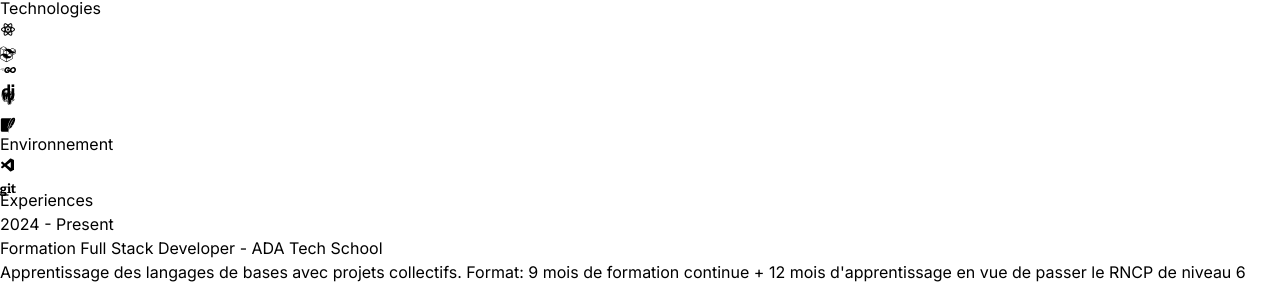
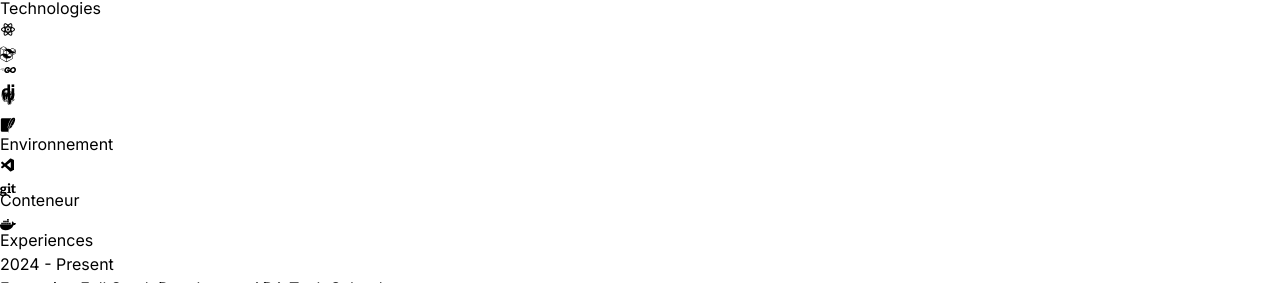
Before and after one commit to Mialy333/Portfolio, a React (Vite) app: page / in a window 1280 px wide. Shown: the part 1420-1703 px from the top of the page. Built offline with nearby package versions, Linux system fonts and the light colour scheme.

Commit message:
création des colonnes Environnement et Conteneur

```diff
--- a/src/components/Environment.jsx
+++ b/src/components/Environment.jsx
@@ -1,6 +1,7 @@
+import { motion } from "framer-motion";
 import { VscVscode } from "react-icons/vsc";
-import { FaGit } from "react-icons/fa";
-import { motion } from "framer-motion";
+import { FaGit, FaDocker } from "react-icons/fa";
+import { SiKubernetes } from "react-icons/si";
 
 const iconVariants = (duration) => ({
     initial: { y: -10 },
@@ -18,33 +19,69 @@ const iconVariants = (duration) => ({
 const Environment = () => {
     return (
         <div className="border-b border-neutral-800 pb-24">
-            <motion.h2
-                whileInView={{ opacity: 1, y: 0 }}
-                initial={{ opacity: 0, y: -100 }}
-                transition={{ duration: 1.5 }}
-                className="my-20 text-center text-4xl">Environnement</motion.h2>
+
+            <div className="flex flex-col md:flex-row justify-between gap-8">
+                {/* Colonne Environnement */}
                 <motion.div
                     whileInView={{ opacity: 1, x: 0 }}
                     initial={{ opacity: 0, x: -100 }}
                     transition={{ duration: 1.5 }}
-                className="flex flex-wrap items-center justify-center gap-4">
+                    className="flex-1"
+                >
+                    <motion.h3
+                        whileInView={{ opacity: 1, y: 0 }}
+                        initial={{ opacity: 0, y: -100 }}
+                        transition={{ duration: 1.5 }}
+                        className="my-20 text-center text-4xl">Environnement
+                    </motion.h3>
+                    <div className="flex flex-wrap items-center justify-center gap-4">
                         <motion.div
                             variants={iconVariants(2.5)}
                             initial="initial"
                             animate="animate"
-                    className="rounded-2xl border-4 border-neutral-800 p-4">
+                            className="rounded-2xl border-4 border-neutral-800 p-4"
+                        >
                             <VscVscode className="text-7xl text-cyan-600" />
                         </motion.div>
                         <motion.div
                             variants={iconVariants(3)}
                             initial="initial"
                             animate="animate"
-                    className="rounded-2xl border-4 border-neutral-800 p-4">
+                            className="rounded-2xl border-4 border-neutral-800 p-4"
+                        >
                             <FaGit className="text-7xl " />
                         </motion.div>
+                    </div>
+                </motion.div>
+
+                {/* Colonne Conteneur */}
+                <motion.div
+                    whileInView={{ opacity: 1, x: 0 }}
+                    initial={{ opacity: 0, x: 100 }}
+                    transition={{ duration: 1.5 }}
+                    className="flex-1"
+                >
+                    <motion.h3
+                        whileInView={{ opacity: 1, y: 0 }}
+                        initial={{ opacity: 0, y: -100 }}
+                        transition={{ duration: 1.5 }}
+                        className="my-20 text-center text-4xl">Conteneur
+                    </motion.h3>
+                    <div className="flex flex-wrap items-center justify-center gap-4">
+                        <motion.div
+                            variants={iconVariants(3.5)}
+                            initial="initial"
+                            animate="animate"
+                            className="rounded-2xl border-4 border-neutral-800 p-4"
+                        >
+                            <FaDocker className="text-7xl text-blue-400" />
+                        </motion.div>
+
+                    </div>
                 </motion.div>
             </div>
+        </div >
     );
 };
 
-export default Environment
+export default Environment;
```
Lines whose indentation alone changed are shown as unchanged.
